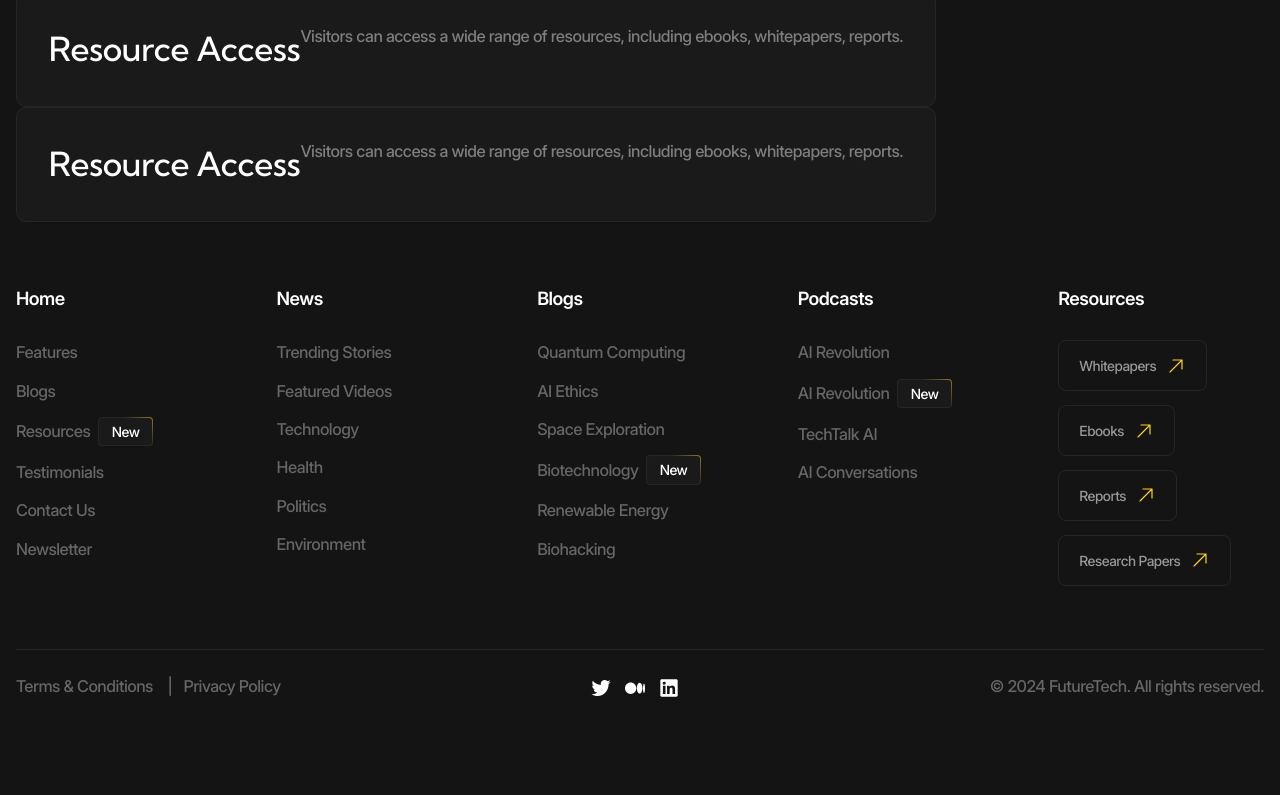
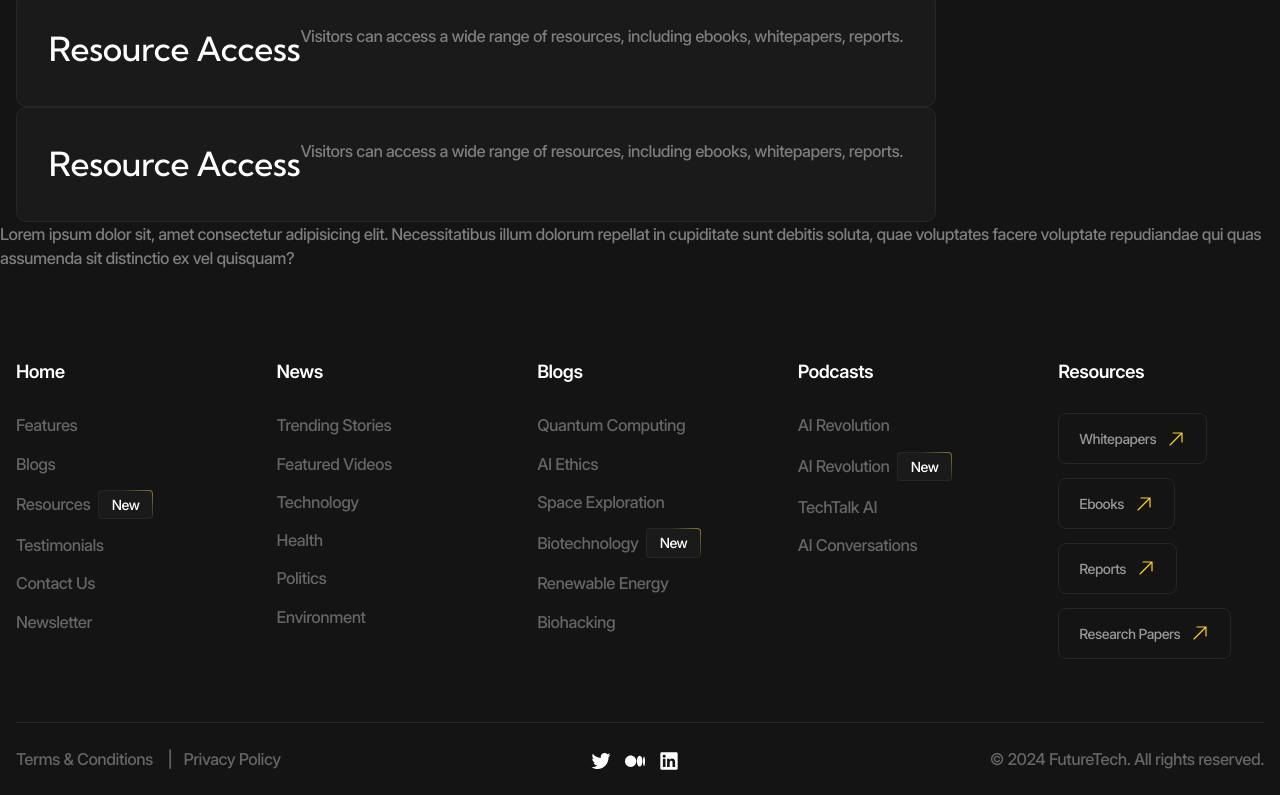
Before and after one commit to SMwebdeveloper/future-tech, a website with bundled scripts: page index.html in a window 1280 px wide. Shown: the part 6997-7792 px from the top of the page. Before the commit the page ends 7720 px from the top, so only its background shows below. Built offline with nearby package versions, Linux system fonts and the light colour scheme; files whose address does not match are found by name.

Commit message:
add p tag and lorem ipsum

```diff
--- a/index.html
+++ b/index.html
@@ -1414,6 +1414,7 @@
       <div class="section"></div>
     </section>
     </main>
+    <p>Lorem ipsum dolor sit, amet consectetur adipisicing elit. Necessitatibus illum dolorum repellat in cupiditate sunt debitis soluta, quae voluptates facere voluptate repudiandae qui quas assumenda sit distinctio ex vel quisquam?</p>
     <footer class="footer">
       <div class="footer__inner container">
         <div class="footer__body">
```
